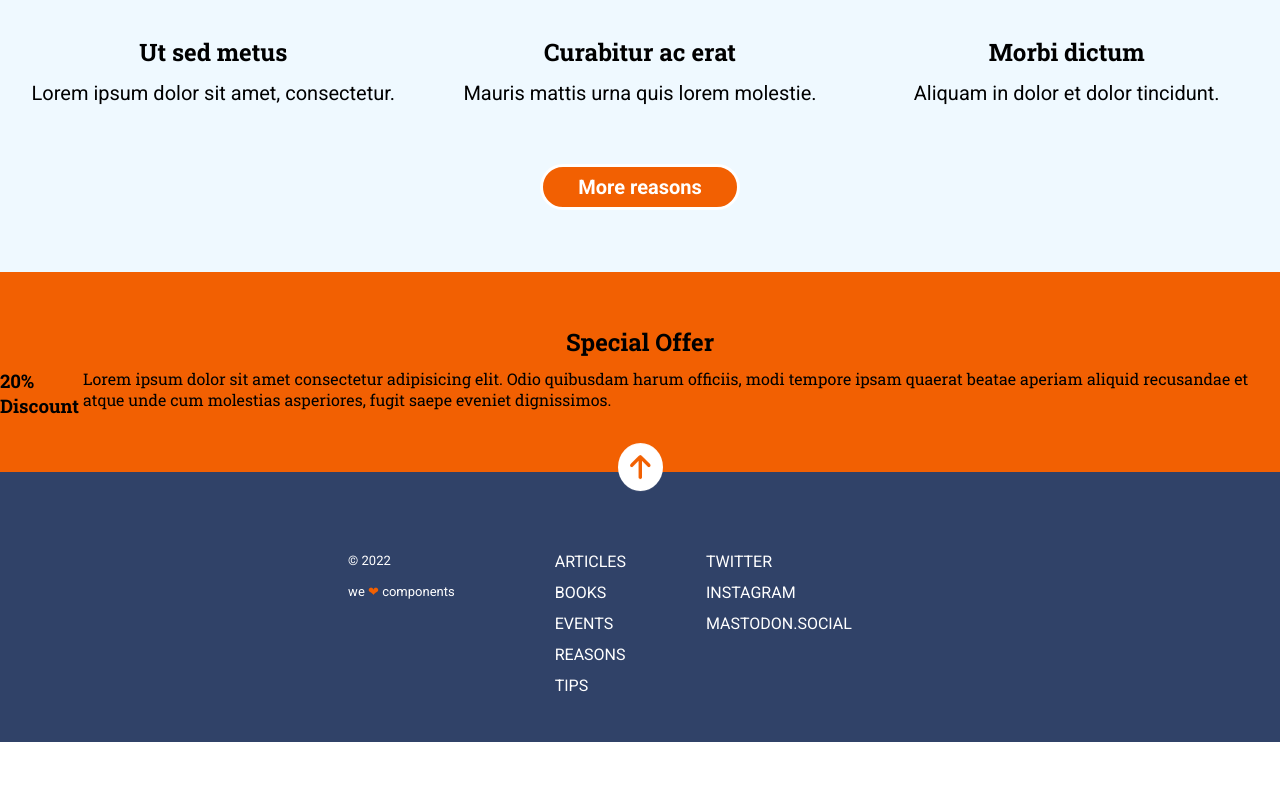
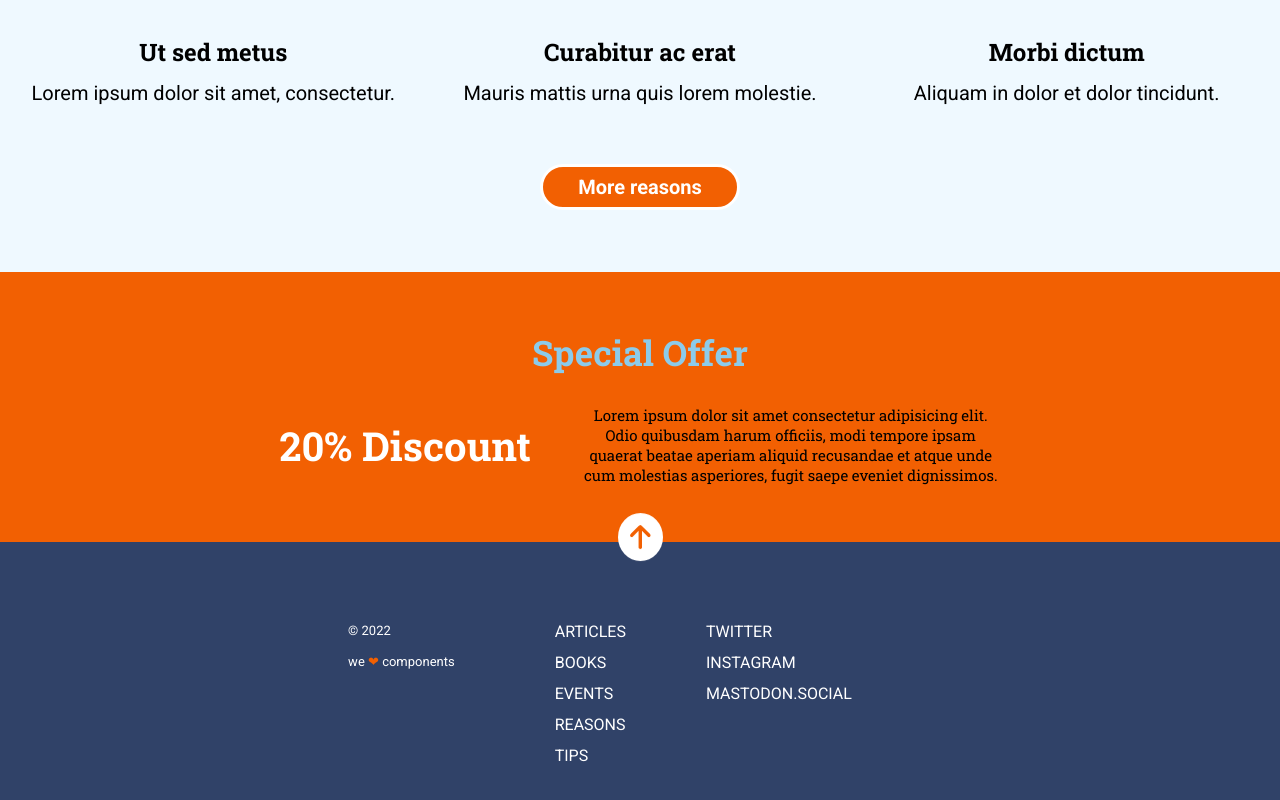
Before and after one commit to MariaSJ/anonymus-proxy-layout, a website: page src/html/index.html in a window 1280 px wide. Shown: the part 1328-2128 px from the top of the page. Before the commit the page ends 2070 px from the top, so only its background shows below. Drawn offline with nearby package versions, Linux system fonts and the light colour scheme; files that its build step writes are made by us from their sources; files whose address does not match are found by name.

Commit message:
offer section

```diff
--- a/src/scss/layout/_offer.scss
+++ b/src/scss/layout/_offer.scss
@@ -1,6 +1,6 @@
 .offer{
     background-color: $colorButton;
-    height: 200px;
+    height: 270px;
     display: flex;
     flex-direction: column;
     justify-content: center;
@@ -8,8 +8,21 @@
     align-items: center;
 
     &__title{
+        color: $colorLightBlue;
+        font-size: 35px;
         text-transform: capitalize;
-        margin-bottom: 10px;
+        margin-bottom: 30px;
+    }
+    &__subtitle{
+        color: $colorWhite;
+        font-size: 40px;
+        text-align: center;
+        margin-right: 50px;
+    }
+    &__text{
+        width: 420px;
+        font-size: 15px;
+        text-align: center;
     }
 }
 
@@ -24,9 +37,10 @@
 @media all and (min-width: 768px){
     .offer{
        &__div{
-        display: flex;
-        flex-direction: row;
-
+            display: flex;
+            flex-direction: row;
+            align-items: center;
+            justify-content: space-between;
         }
     }
 }
```
